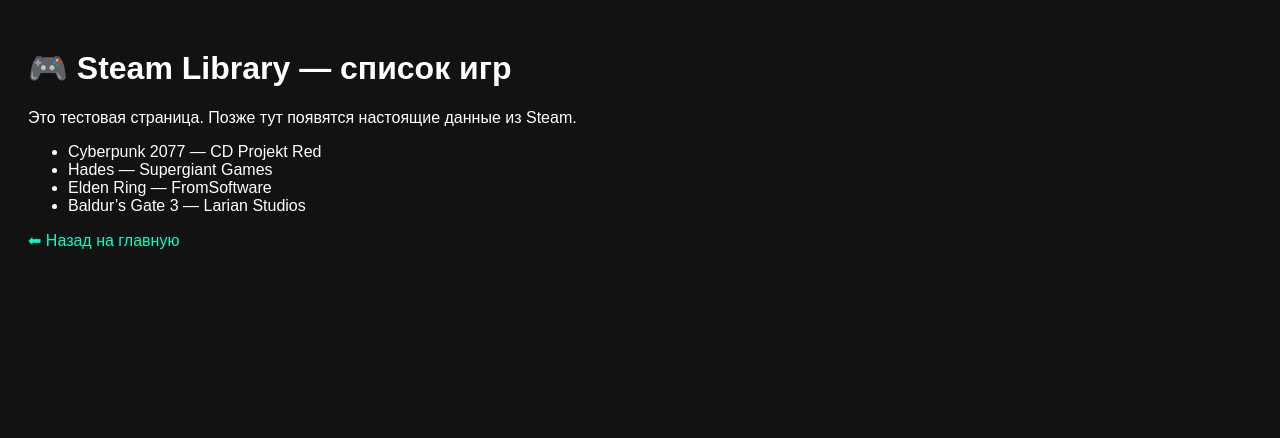
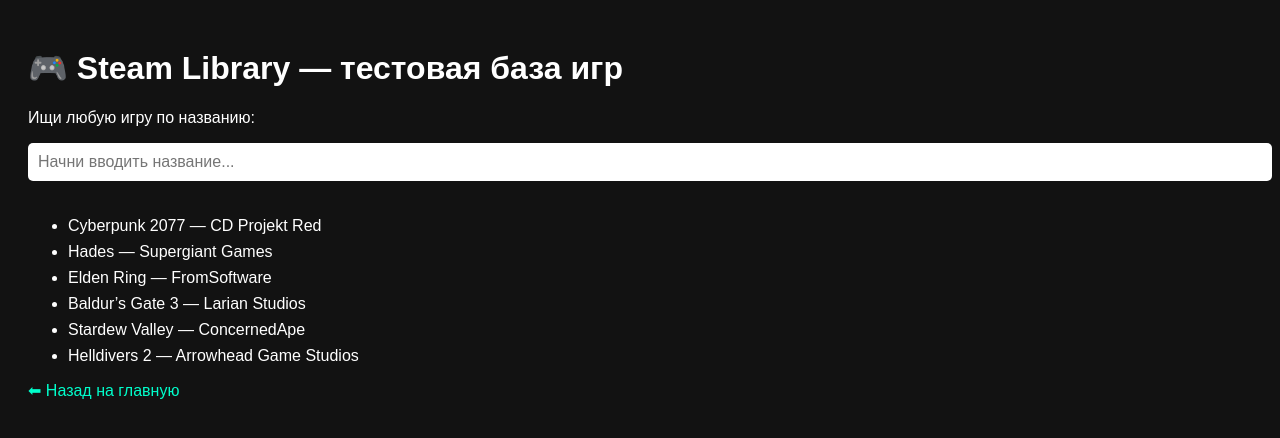
Before and after one commit to TenderView/steam-library, a plain HTML site: page games.html in a window 1280 px wide. Drawn offline with Linux system fonts and the light colour scheme.

Commit message:
games.html

```diff
--- a/games.html
+++ b/games.html
@@ -4,18 +4,59 @@
   <meta charset="UTF-8">
   <meta name="viewport" content="width=device-width, initial-scale=1.0">
   <title>Steam Library — Игры</title>
+  <style>
+    body {
+      font-family: Arial, sans-serif;
+      background-color: #121212;
+      color: #ffffff;
+      padding: 20px;
+    }
+    input {
+      width: 100%;
+      padding: 10px;
+      margin-bottom: 20px;
+      border: none;
+      border-radius: 5px;
+      font-size: 16px;
+    }
+    li {
+      margin: 8px 0;
+    }
+    a {
+      color: #00ffcc;
+      text-decoration: none;
+    }
+  </style>
 </head>
-<body style="font-family: Arial, sans-serif; background-color: #121212; color: #ffffff; padding: 20px;">
-  <h1>🎮 Steam Library — список игр</h1>
-  <p>Это тестовая страница. Позже тут появятся настоящие данные из Steam.</p>
+<body>
+  <h1>🎮 Steam Library — тестовая база игр</h1>
+  <p>Ищи любую игру по названию:</p>
 
-  <ul>
+  <input type="text" id="searchInput" placeholder="Начни вводить название...">
+
+  <ul id="gameList">
     <li>Cyberpunk 2077 — CD Projekt Red</li>
     <li>Hades — Supergiant Games</li>
     <li>Elden Ring — FromSoftware</li>
     <li>Baldur’s Gate 3 — Larian Studios</li>
+    <li>Stardew Valley — ConcernedApe</li>
+    <li>Helldivers 2 — Arrowhead Game Studios</li>
   </ul>
 
-  <a href="index.html" style="color: #00ffcc; text-decoration: none;">⬅ Назад на главную</a>
+  <a href="index.html">⬅ Назад на главную</a>
+
+  <script>
+    const searchInput = document.getElementById("searchInput");
+    const gameList = document.getElementById("gameList");
+    const games = Array.from(gameList.getElementsByTagName("li"));
+
+    searchInput.addEventListener("input", () => {
+      const value = searchInput.value.toLowerCase();
+      games.forEach(li => {
+        const text = li.textContent.toLowerCase();
+        li.style.display = text.includes(value) ? "" : "none";
+      });
+    });
+  </script>
 </body>
 </html>
```
